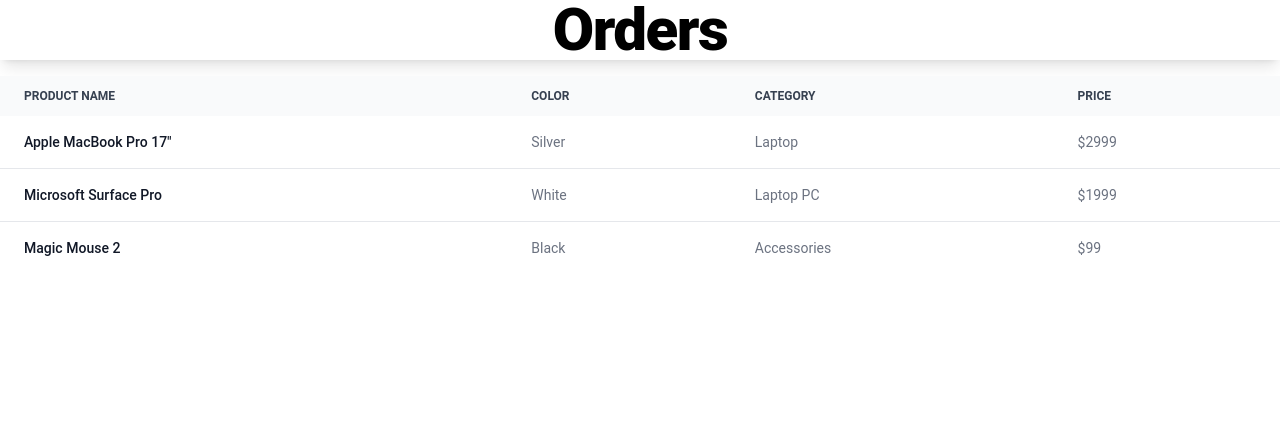
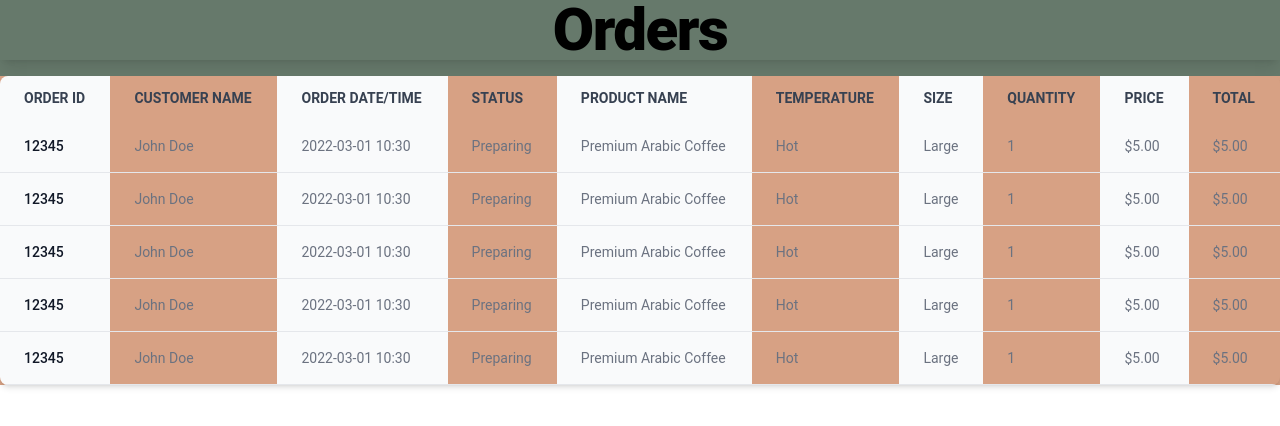
Before and after one commit to Nosver/CafeManagement, a React (Vite) app in the folder frontend/: page /orders in a window 1280 px wide. Shown: the top 426 px of the page. Built offline with nearby package versions, Linux system fonts and the light colour scheme.

Commit message:
Update Orders.jsx

```diff
--- a/frontend/src/pages/Personel/Orders.jsx
+++ b/frontend/src/pages/Personel/Orders.jsx
@@ -3,77 +3,92 @@
 export const Orders = () => {
     return (
         <>
+            <div className='bg-custom-green'>
 
                 <h1 className='text-5xl font-extrabold dark:text-white shadow-lg mb-4 text-center leading-none tracking-tight text-black md:text-5xl lg:text-6xl decoration-8 decoration-custom-green dark:decoration-blue-600'>Orders</h1>
                 <div className='bg-custom-light-orange'>
 
 
-                <div class="relative overflow-x-auto">
+
+
+                    <div class="relative overflow-x-auto shadow-md sm:rounded-lg">
                         <table class="w-full text-sm text-left rtl:text-right text-gray-500 dark:text-gray-400">
-                        <thead class="text-xs text-gray-700 uppercase bg-gray-50 dark:bg-gray-700 dark:text-gray-400">
+                            <thead class="text-md text-gray-700 uppercase dark:text-gray-400">
                                 <tr>
-                                <th scope="col" class="px-6 py-3">
-                                    Product name
+                                    <th scope="col" class="px-6 py-3 bg-gray-50 dark:bg-gray-800">
+                                        Order ID
                                     </th>
                                     <th scope="col" class="px-6 py-3">
-                                    Color
+                                        Customer Name
+                                    </th>
+                                    <th scope="col" class="px-6 py-3 bg-gray-50 dark:bg-gray-800">
+                                        Order Date/Time
                                     </th>
                                     <th scope="col" class="px-6 py-3">
-                                    Category
+                                        Status
+                                    </th>
+                                    <th scope="col" class="px-6 py-3 bg-gray-50 dark:bg-gray-800">
+                                        Product Name
                                     </th>
                                     <th scope="col" class="px-6 py-3">
+                                        Temperature
+                                    </th>
+                                    <th scope="col" class="px-6 py-3 bg-gray-50 dark:bg-gray-800">
+                                        Size
+                                    </th>
+                                    <th scope="col" class="px-6 py-3">
+                                        Quantity
+                                    </th>
+                                    <th scope="col" class="px-6 py-3 bg-gray-50 dark:bg-gray-800">
                                         Price
+                                    </th>
+                                    <th scope="col" class="px-6 py-3">
+                                        Total
                                     </th>
                                 </tr>
                             </thead>
                             <tbody>
-                            <tr class="bg-white border-b dark:bg-gray-800 dark:border-gray-700">
-                                <th scope="row" class="px-6 py-4 font-medium text-gray-900 whitespace-nowrap dark:text-white">
-                                    Apple MacBook Pro 17"
+                                {Array.from({ length: 5 }).map((_, index) => (
+                                    <tr key={index} class="border-b border-gray-200 dark:border-gray-700">
+                                        <th scope="row" class="px-6 py-4 font-medium text-gray-900 whitespace-nowrap bg-gray-50 dark:text-white dark:bg-gray-800">
+                                            12345
                                         </th>
                                         <td class="px-6 py-4">
-                                    Silver
+                                            John Doe
+                                        </td>
+                                        <td class="px-6 py-4 bg-gray-50 dark:bg-gray-800">
+                                            2022-03-01 10:30
                                         </td>
                                         <td class="px-6 py-4">
-                                    Laptop
+                                            Preparing
+                                        </td>
+                                        <td class="px-6 py-4 bg-gray-50 dark:bg-gray-800">
+                                            Premium Arabic Coffee
                                         </td>
                                         <td class="px-6 py-4">
-                                    $2999
+                                            Hot
+                                        </td>
+                                        <td class="px-6 py-4 bg-gray-50 dark:bg-gray-800">
+                                            Large
+                                        </td>
+                                        <td class="px-6 py-4">
+                                            1
+                                        </td>
+                                        <td class="px-6 py-4 bg-gray-50 dark:bg-gray-800">
+                                            $5.00
+                                        </td>
+                                        <td class="px-6 py-4">
+                                            $5.00
                                         </td>
                                     </tr>
-                            <tr class="bg-white border-b dark:bg-gray-800 dark:border-gray-700">
-                                <th scope="row" class="px-6 py-4 font-medium text-gray-900 whitespace-nowrap dark:text-white">
-                                    Microsoft Surface Pro
-                                </th>
-                                <td class="px-6 py-4">
-                                    White
-                                </td>
-                                <td class="px-6 py-4">
-                                    Laptop PC
-                                </td>
-                                <td class="px-6 py-4">
-                                    $1999
-                                </td>
-                            </tr>
-                            <tr class="bg-white dark:bg-gray-800">
-                                <th scope="row" class="px-6 py-4 font-medium text-gray-900 whitespace-nowrap dark:text-white">
-                                    Magic Mouse 2
-                                </th>
-                                <td class="px-6 py-4">
-                                    Black
-                                </td>
-                                <td class="px-6 py-4">
-                                    Accessories
-                                </td>
-                                <td class="px-6 py-4">
-                                    $99
-                                </td>
-                            </tr>
+                                ))}
                             </tbody>
                         </table>
                     </div>
+
                 </div>
 
+            </div>
 
         </>
 
```
Lines whose indentation alone changed are shown as unchanged.
